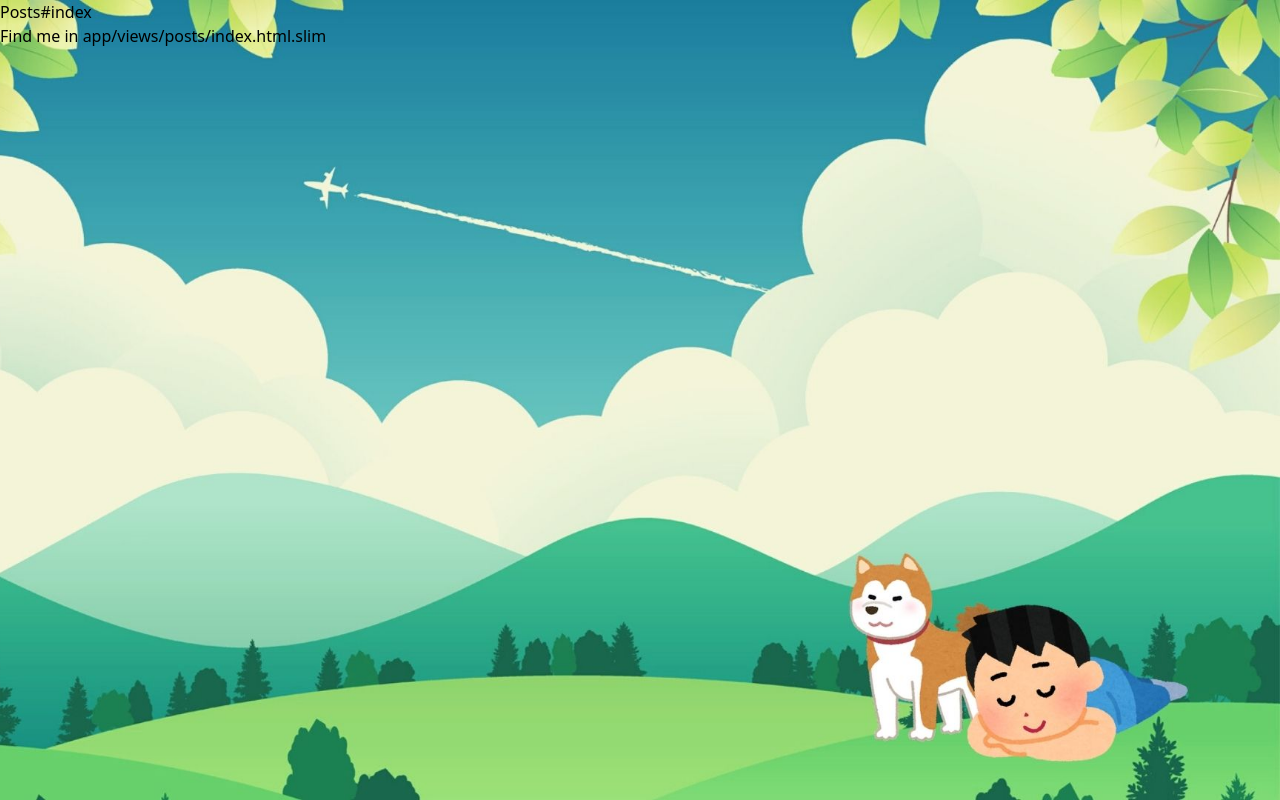
After one commit to rahhi555/botti_now, a Rails app: page /posts in a window 1280 px wide. The commit adds this page. Run offline with Rails 7, Linux system fonts and the light colour scheme; style sheets or scripts are compiled from the project's sources.

Commit message:
Fix: システムテスト改善

```diff
--- a/app/assets/stylesheets/application.tailwind.css
+++ b/app/assets/stylesheets/application.tailwind.css
@@ -5,13 +5,13 @@
 
 @layer components {
     .btn-primary {
-      background-color: #E66EB2;
-      color: #003B4A;
-      font-weight: bold;
-      padding-top: 0.5rem;
-      padding-bottom: 0.5rem;
-      border: #E66EB2 solid 3px;
-      border-radius: 9999px;
+        background-color: #E66EB2;
+        color: #003B4A;
+        font-weight: bold;
+        border: #E66EB2 solid 3px;
+        border-radius: 9999px;
+        text-align: center;
+        line-height: 4rem;
     }
 
     .btn-primary:hover {
--- /dev/null
+++ b/app/controllers/posts_controller.rb
@@ -0,0 +1,11 @@
+# frozen_string_literal: true
+
+class PostsController < ApplicationController
+  def index; end
+
+  def create; end
+
+  def delete; end
+
+  def update; end
+end
--- /dev/null
+++ b/app/helpers/posts_helper.rb
@@ -0,0 +1,2 @@
+module PostsHelper
+end
--- a/app/views/home/index.html.slim
+++ b/app/views/home/index.html.slim
@@ -1,2 +1 @@
-button class="btn-primary h-16 w-2/6 md:w-1/6 absolute bottom-1/4 inset-x-1/2 -translate-x-1/2"
-  = link_to 'つぶやく', root_path
+= link_to 'つぶやく', posts_path, class: "btn-primary h-16 w-2/6 md:w-1/6 absolute bottom-1/4 inset-x-1/2 -translate-x-1/2"
--- /dev/null
+++ b/app/views/posts/index.html.slim
@@ -0,0 +1,2 @@
+h1 Posts#index
+p Find me in app/views/posts/index.html.slim
--- a/config/routes.rb
+++ b/config/routes.rb
@@ -2,8 +2,5 @@
 
 Rails.application.routes.draw do
   root 'home#index'
-  # Define your application routes per the DSL in https://guides.rubyonrails.org/routing.html
-
-  # Defines the root path route ("/")
-  # root "articles#index"
+  resources :posts, only: %i[index create delete update]
 end
```
Also changed, not shown: test/application_system_test_case.rb (+1 -1 lines), test/controllers/posts_controller_test.rb (added, +24 -0 lines), test/system/visit_top_pages_test.rb (added, +13 -0 lines), Gemfile, 1 other file.
